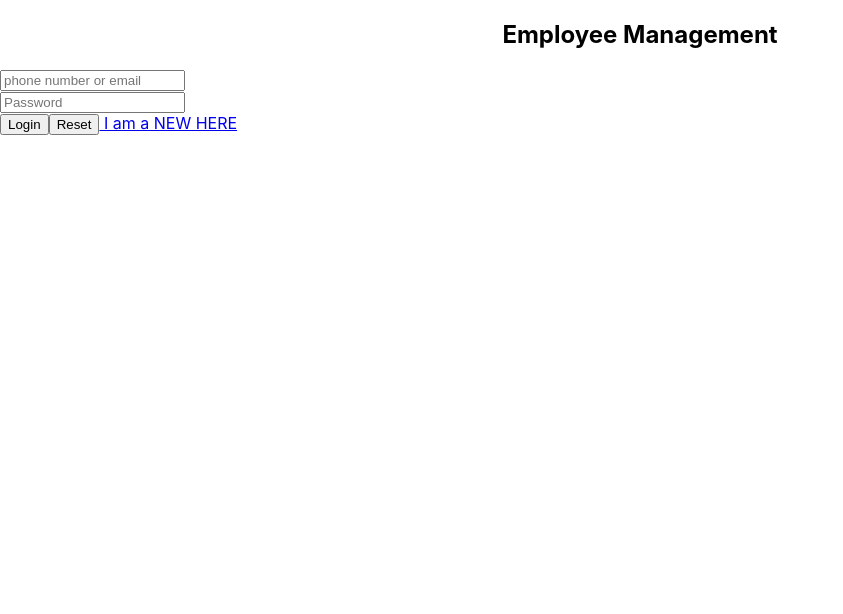
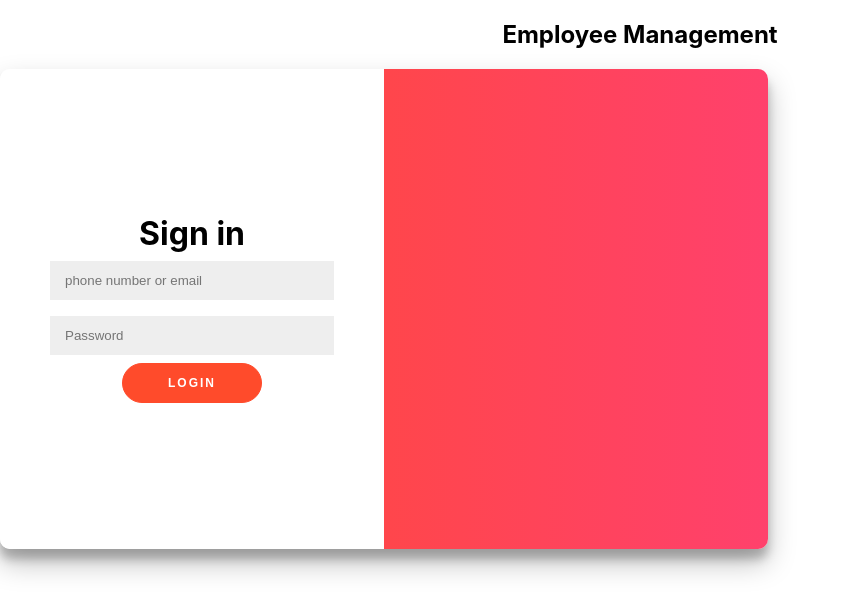
Before and after one commit to sumankmaiti/AdminPanelWithReactNode, a React (Create React App) app in the folder frontend/: page / in a window 1280 px wide. Shown: the top 614 px of the page, without its empty margins (0-843 px from the left). Built offline with nearby package versions, Linux system fonts and the light colour scheme.

Commit message:
home-screen modification

```diff
--- a/frontend/src/screens/Home.css
+++ b/frontend/src/screens/Home.css
@@ -4,6 +4,142 @@
 	box-sizing: border-box;
 }
 
+h1 {
+	font-weight: bold;
+	margin: 0;
+}
+
 h2 {
 	text-align: center;
 }
+
+p {
+	font-size: 14px;
+	font-weight: 100;
+	line-height: 20px;
+	letter-spacing: 0.5px;
+	margin: 20px 0 30px;
+}
+
+input {
+	background-color: #eee;
+	border: none;
+	padding: 12px 15px;
+	margin: 8px 0;
+	width: 100%;
+}
+
+button {
+	border-radius: 20px;
+	border: 1px solid #FF4B2B;
+	background-color: #FF4B2B;
+	color: #FFFFFF;
+	font-size: 12px;
+	font-weight: bold;
+	padding: 12px 45px;
+	margin: 0 8px;
+	letter-spacing: 2px;
+	text-transform: uppercase;
+	transition: transform 80ms ease-in;
+}
+
+button:active {
+	transform: scale(0.95);
+}
+
+button:focus {
+	outline: none;
+}
+
+button.ghost {
+	background-color: transparent;
+	border-color: #FFFFFF;
+}
+
+form {
+	background-color: #FFFFFF;
+	display: flex;
+	align-items: center;
+	justify-content: center;
+	flex-direction: column;
+	padding: 0 50px;
+	height: 100%;
+	text-align: center;
+}
+
+.container {
+	width: 768px;
+	box-shadow: 0 14px 28px rgba(0, 0, 0, 0.25), 0 10px 10px rgba(0, 0, 0, 0.22);
+	background-color: #fff;
+	border-radius: 10px;
+	position: relative;
+	overflow: hidden;
+	max-width: 100%;
+	min-height: 480px;
+}
+
+.form-container {
+	position: absolute;
+	top: 0;
+	height: 100%;
+	transition: all 0.6s ease-in-out;
+}
+
+.sign-up-container {
+	left: 0;
+	width: 50%;
+	opacity: 0;
+	z-index: 1;
+}
+
+.sign-in-container {
+	left: 0;
+	width: 50%;
+	z-index: 2;
+}
+
+.overlay-container {
+	position: absolute;
+	top: 0;
+	left: 50%;
+	width: 50%;
+	height: 100%;
+	overflow: hidden;
+	transition: transform 0.6s ease-in-out;
+	z-index: 100;
+}
+
+.overlay {
+	background: #FF416C;
+	background: -webkit-linear-gradient(to right, #FF4B2B, #FF416C);
+	background: linear-gradient(to right, #FF4B2B, #FF416C);
+	background-repeat: no-repeat;
+	background-size: cover;
+	background-position: 0 0;
+	color: #FFFFFF;
+	position: relative;
+	left: -100%;
+	height: 100%;
+	width: 200%;
+	transform: translateX(0);
+	transition: transform 0.6s ease-in-out;
+}
+
+.overlay-panel {
+	position: absolute;
+	display: flex;
+	align-items: center;
+	justify-content: center;
+	flex-direction: column;
+	padding: 0 40px;
+	text-align: center;
+	top: 0;
+	height: 100%;
+	width: 50%;
+	transform: translateX(0);
+	transition: transform 0.6s ease-in-out;
+}
+
+.overlay-left {
+	transform: translateX(-20%);
+}
--- a/frontend/src/screens/Home.js
+++ b/frontend/src/screens/Home.js
@@ -1,5 +1,4 @@
 import { useState } from 'react'
-import { Link } from 'react-router-dom'
 import './Home.css'
 
 const Home = () => {
@@ -9,7 +8,17 @@ const Home = () => {
 	return(
 		<div>
 			<h2> Employee Management </h2>
-			<div>
+			<div className='container' id='container'>
+				<div className='form-container sign-up-container'>
+					<form action='#'>
+						<h1> Create Account </h1>
+						Registration inputs
+					</form>
+				</div>
+
+				<div className='form-container sign-in-container'>
+					<form action='#'>
+						<h1> Sign in </h1>
 						<input
 						type='text'
 						name='loginId'
@@ -17,8 +26,7 @@ const Home = () => {
 						value={user}
 						onChange={(e) => setUser(e.target.value)}
 						placeholder='phone number or email'/>
-			</div>
-			<div>
+
 						<input
 						type='password'
 						name='password'
@@ -26,11 +34,19 @@ const Home = () => {
 						value={password}
 						placeholder='Password'
 						onChange={(e) => setPassword(e.target.value)} />
+
+						<button type='submit' id='submit' > Login </button>
+					</form>
 				</div>
-			<div>
-				<button type='submit' id='submit' > Login </button>
-				<button type='button' id='reset'> Reset </button>
-				<Link to='/register'> I am a NEW HERE </Link>
+				<div className='overlay-container'>
+					<div className='overlay'>
+						<div className='overlay-panel overlay-left'>
+							<h1> Welcome Back! </h1>
+							<p> </p>
+						</div>
+					</div>
+
+				</div>
 			</div>
 		</div>
 	)
```
Lines whose indentation alone changed are shown as unchanged.
